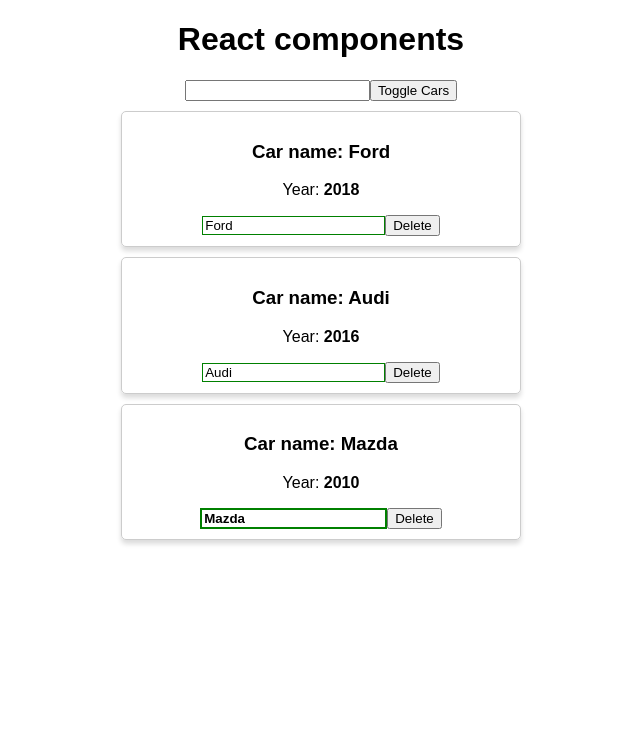
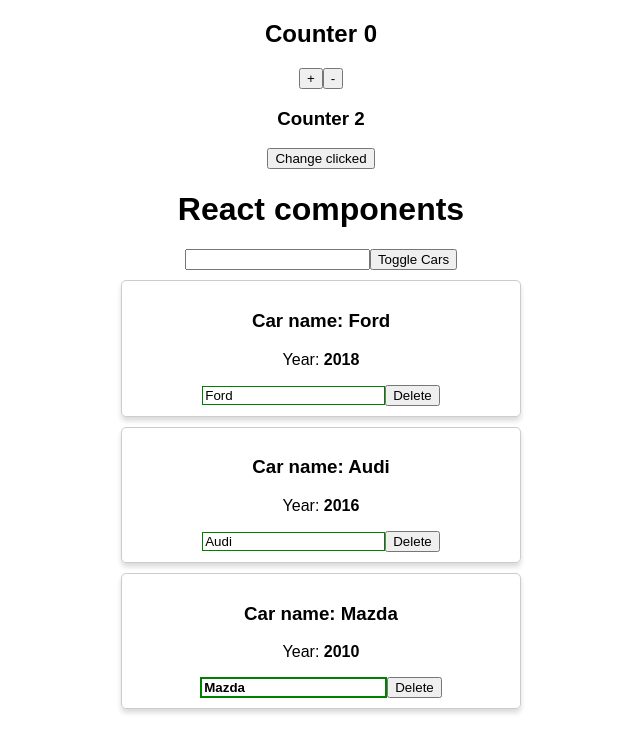
Before and after one commit to miron809/Vladilen_ReactJS, a React (Create React App) app: page / in a window 1280 px wide. Shown: the top 752 px of the page, without its empty margins (319-959 px from the left). Built offline with nearby package versions, Linux system fonts and the light colour scheme.

Commit message:
part 6 is done

```diff
--- a/package.json
+++ b/package.json
@@ -6,6 +6,7 @@
   "main": "src/index.js",
   "dependencies": {
     "node-sass": "5.0.0",
+    "prop-types": "15.7.2",
     "radium": "0.26.1",
     "react": "17.0.0",
     "react-dom": "17.0.0",
--- a/src/App.js
+++ b/src/App.js
@@ -1,6 +1,10 @@
 import React, { Component } from "react";
 import "./styles.scss";
 import Car from "./Car/Car";
+import ErrorBoundary from "./ErrorBoundary/ErrorBoundary";
+import Counter from "./Counter/Counter";
+
+export const ClickedContext = React.createContext(false);
 
 class App extends Component {
   state = {
@@ -37,7 +41,11 @@
     this.setState({ cars });
   };
 
-  onDelete() {}
+  onDelete(i) {
+    let cars = this.state.cars.concat();
+    cars = cars.filter((car) => cars.indexOf(car) !== i);
+    this.setState({ cars });
+  }
 
   render() {
     const divStyle = {
@@ -49,19 +57,29 @@
     if (this.state.showCars) {
       cars = this.state.cars.map((car, i) => {
         return (
+          <ErrorBoundary key={i}>
             <Car
-            key={i}
               name={car.name}
               year={car.year}
+              index={i}
               onChangeName={(e) => this.onChangeName(e.target.value, i)}
               onDelete={this.onDelete.bind(this, i)}
             />
+          </ErrorBoundary>
         );
       });
     }
 
     return (
       <div style={divStyle}>
+        <ClickedContext.Provider value={this.state.clicked}>
+          <Counter />
+        </ClickedContext.Provider>
+
+        <button onClick={() => this.setState({ clicked: true })}>
+          Change clicked
+        </button>
+
         <h1>{this.state.pageTitle}</h1>
 
         <input onChange={this.handleInput} type="text" />
--- a/src/Car/Car.js
+++ b/src/Car/Car.js
@@ -1,38 +1,50 @@
-import React from "react";
-import Radium from "radium";
+import React, { Component } from "react";
 import "./Car.scss";
+import withClass from "../hoc/withClass";
+import propTypes from "prop-types";
 
-const Car = (props) => {
-  const inputClasses = ["input"];
+class Car extends Component {
+  constructor(props) {
+    super(props);
 
-  props.name ? inputClasses.push("green") : inputClasses.push("red");
-  props.name.length > 4 && inputClasses.push("bold");
+    this.inputRef = React.createRef();
+  }
 
-  const style = {
-    border: "1px solid #ccc",
-    boxShadow: "0 4px 5px 0 rgba(0, 0, 0, 0.14)",
-    ":hover": {
-      border: "1px solid #aaa",
-      boxShadow: "0 4px 15px 0 rgba(0,0,0,0.25)",
-      cursor: "pointer"
-    }
-  };
+  componentDidMount() {
+    // this.props.index === 1 && this.inputRef.current.focus();
+  }
 
-  return (
-    <div className="Car" style={style}>
-      <h3>Сar name: {props.name}</h3>
-      <p>
-        Year: <strong>{props.year}</strong>
-      </p>
-      <input
-        className={inputClasses.join(" ")}
-        value={props.name}
-        type="text"
-        onChange={props.onChangeName}
-      />
-      <button onClick={props.onDelete}>Delete</button>
-    </div>
-  );
+  render() {
+    const inputClasses = ["input"];
+
+    this.props.name ? inputClasses.push("green") : inputClasses.push("red");
+    this.props.name.length > 4 && inputClasses.push("bold");
+
+    return (
+      <React.Fragment>
+        <h3>Сar name: {this.props.name}</h3>
+        <p>
+          Year: <strong>{this.props.year}</strong>
+        </p>
+        <input
+          ref={this.inputRef}
+          className={inputClasses.join(" ")}
+          value={this.props.name}
+          type="text"
+          onChange={this.props.onChangeName}
+        />
+        <button onClick={this.props.onDelete}>Delete</button>
+      </React.Fragment>
+    );
+  }
+}
+
+Car.propTypes = {
+  name: propTypes.string.isRequired,
+  year: propTypes.number,
+  onChangeName: propTypes.func,
+  onDelete: propTypes.func
 };
 
-export default Radium(Car);
+// export default Car;
+export default withClass(Car, "Car");
--- a/src/Car/Car.scss
+++ b/src/Car/Car.scss
@@ -3,4 +3,11 @@
   padding: 10px 0;
   border-radius: 5px;
   transition: all 0.3s;
-}
+  border: 1px solid #ccc;
+  box-shadow: 0 4px 5px 0 rgba(0, 0, 0, 0.14);
+  &:hover {
+        border: 1px solid #aaa;
+        box-shadow: 0 4px 15px 0 rgba(0,0,0,0.25);
+        cursor: pointer;
+      }
+    }
--- /dev/null
+++ b/src/Counter/Counter.js
@@ -0,0 +1,81 @@
+import React, { Component } from "react";
+import Auxiliary from "../hoc/Auxiliary";
+import Counter2 from "../Counter2/Counter2";
+
+export default class Counter extends Component {
+  state = {
+    counter: 0
+  };
+
+  addCounter = () => {
+    // this.setState({
+    //   counter: this.state.counter + 1
+    // });
+
+    // protection against asynchronous changes
+    this.setState((prevState) => {
+      return {
+        counter: prevState.counter + 1
+      };
+    });
+  };
+
+  render() {
+    return (
+      <>
+        <h2>Counter {this.state.counter}</h2>
+
+        <button onClick={this.addCounter}>+</button>
+        <button
+          onClick={() => this.setState({ counter: this.state.counter - 1 })}
+        >
+          -
+        </button>
+        <Counter2 />
+      </>
+
+      //   <div>
+      //     <h2>Counter {this.state.counter}</h2>
+      //     <button onClick={this.addCounter}>+</button>
+      //     <button
+      //       onClick={() => this.setState({ counter: this.state.counter - 1 })}
+      //     >
+      //       -
+      //     </button>
+      //   </div>
+
+      //   [
+      //     <h2 key={"1"}>Counter {this.state.counter}</h2>,
+      //     <button key={"2"} onClick={this.addCounter}>
+      //       +
+      //     </button>,
+      //     <button
+      //       key={"3"}
+      //       onClick={() => this.setState({ counter: this.state.counter - 1 })}
+      //     >
+      //       -
+      //     </button>
+      //   ]
+
+      //   <React.Fragment>
+      //     <h2>Counter {this.state.counter}</h2>
+      //     <button onClick={this.addCounter}>+</button>
+      //     <button
+      //       onClick={() => this.setState({ counter: this.state.counter - 1 })}
+      //     >
+      //       -
+      //     </button>
+      //   </React.Fragment>
+
+      //   <Auxilary>
+      //     <h2>Counter {this.state.counter}</h2>
+      //     <button onClick={this.addCounter}>+</button>
+      //     <button
+      //       onClick={() => this.setState({ counter: this.state.counter - 1 })}
+      //     >
+      //       -
+      //     </button>
+      //   </Auxilary>
+    );
+  }
+}
--- /dev/null
+++ b/src/Counter2/Counter2.js
@@ -0,0 +1,13 @@
+import React from "react";
+import { ClickedContext } from "../App";
+
+export default (props) => {
+  return (
+    <div>
+      <h3>Counter 2</h3>
+      <ClickedContext.Consumer>
+        {(clicked) => clicked && <p>Clicked</p>}
+      </ClickedContext.Consumer>
+    </div>
+  );
+};
--- /dev/null
+++ b/src/ErrorBoundary/ErrorBoundary.js
@@ -0,0 +1,18 @@
+import React from "react";
+
+export default class ErrorBoundary extends React.Component {
+  state = {
+    hasError: false
+  };
+
+  componentDidCatch(error, info) {
+    this.setState({ hasError: true });
+  }
+
+  render() {
+    if (this.state.hasError) {
+      return <h1 style={{ color: "red" }}>Something went wrong</h1>;
+    }
+    return this.props.children;
+  }
+}
--- /dev/null
+++ b/src/hoc/Auxiliary.js
@@ -0,0 +1,7 @@
+import React from "react";
+
+const Auxiliary = (props) => {
+  return props.children;
+};
+
+export default Auxiliary;
--- /dev/null
+++ b/src/hoc/withClass.js
@@ -0,0 +1,13 @@
+import React from "react";
+
+const withClass = (Component, className) => {
+  return (props) => {
+    return (
+      <div className={className}>
+        <Component {...props} />
+      </div>
+    );
+  };
+};
+
+export default withClass;
```
Lines whose indentation alone changed are shown as unchanged.
